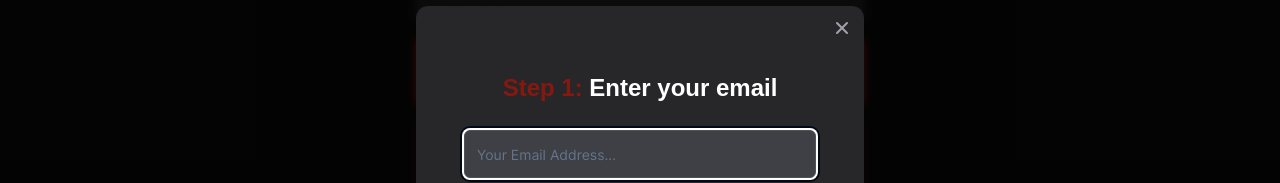
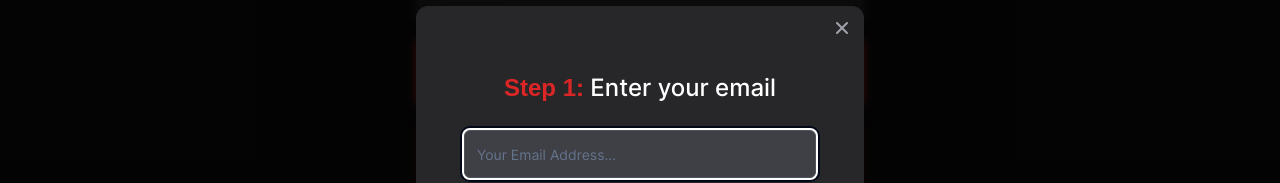
Before and after one commit to marleymcbride/antistack, a Next.js app: page / in a window 1280 px wide. Both pictures are taken after a click on the button "WORK WITH ME". Shown: the part 1874-2057 px from the top of the page. Built offline with nearby package versions, Linux system fonts and the light colour scheme; a web font is replaced by a local one.

Commit message:
style: make 'Step 1:' bold and use lighter red color

```diff
--- a/components/work-with-me-modal.tsx
+++ b/components/work-with-me-modal.tsx
@@ -154,7 +154,7 @@ export default function WorkWithMeModal({ isOpen, onClose }: WorkWithMeModalProp
 
         {/* Header */}
         <div className="mb-6 text-center">
-          <h2 id="modal-title" className="mb-2 text-2xl font-bold text-white"><span style={{ color: '#851910' }}>Step 1:</span> Enter your email</h2>
+          <div id="modal-title" className="mb-2 text-2xl font-medium text-white"><strong className="text-red-600">Step 1:</strong> Enter your email</div>
         </div>
 
         {/* Form */}
```
